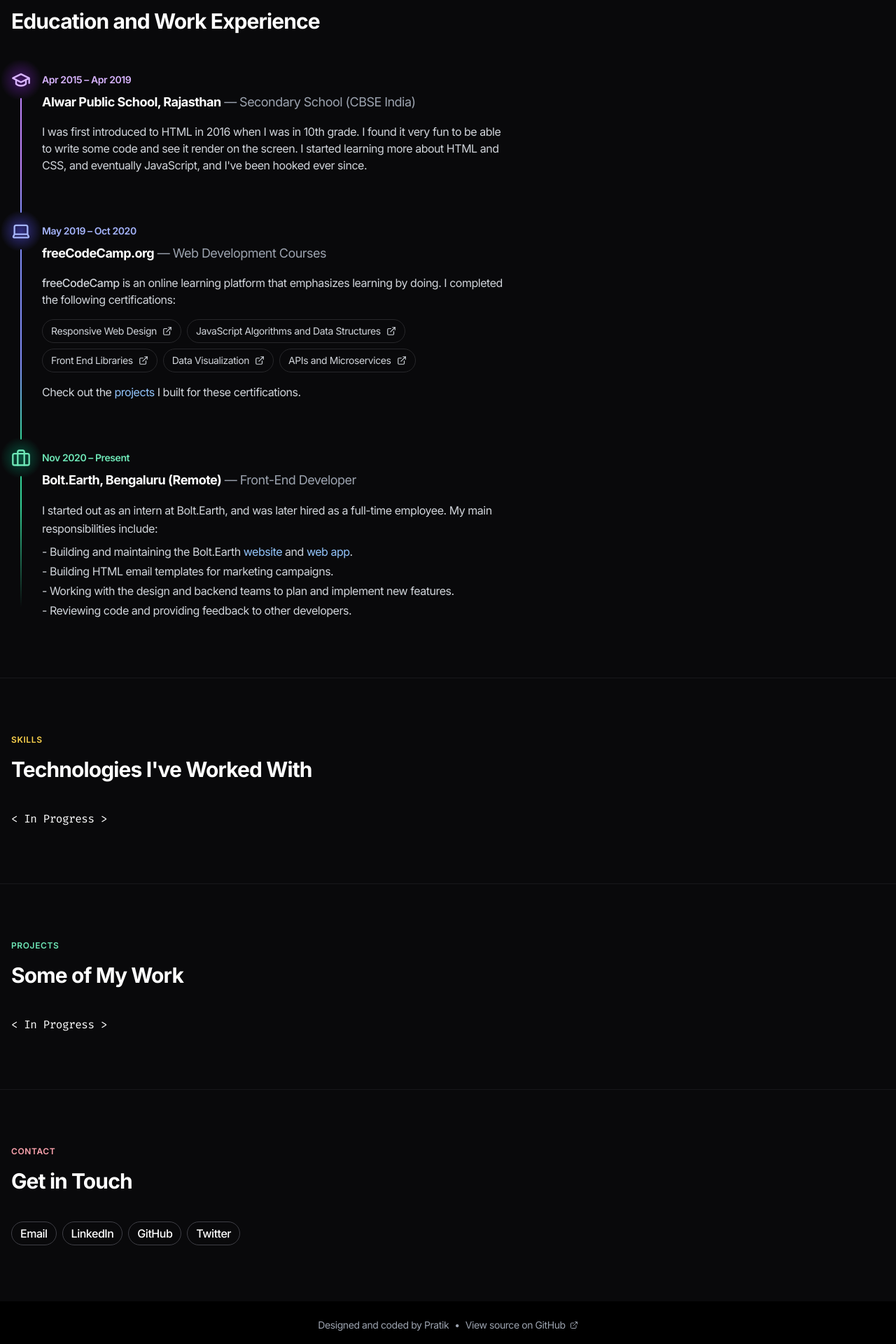
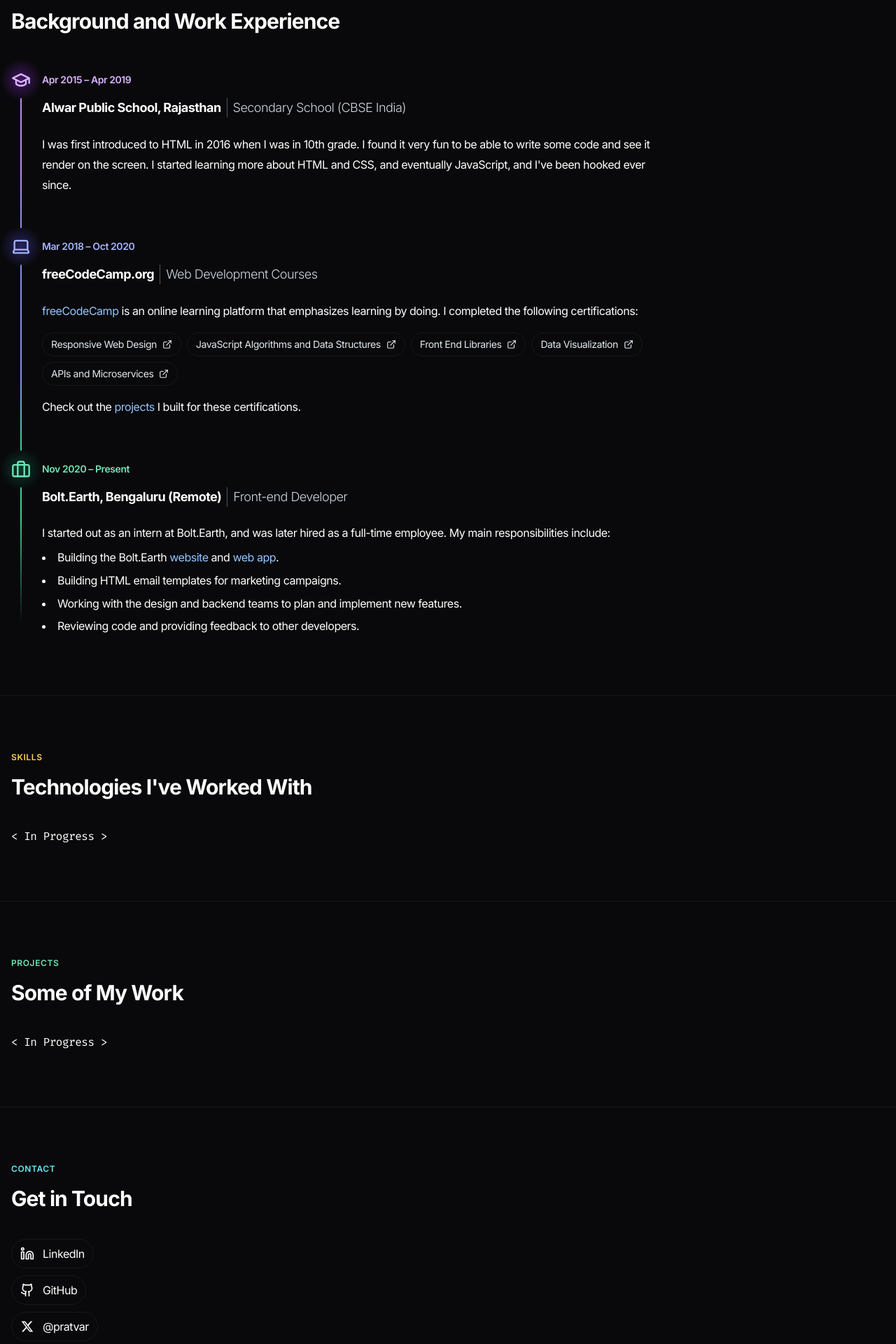
Before and after one commit to pratv1/pratv1.github.io, a Next.js app: page / in a window 1280 px wide. Shown: the part 760-2680 px from the top of the page at 70% size. Built offline with nearby package versions, Linux system fonts and the light colour scheme.

Commit message:
Rearrange layout; Fix styling

```diff
--- a/app/layout.jsx
+++ b/app/layout.jsx
@@ -15,7 +15,7 @@ const firaCode = Fira_Code({
 });
 
 export const metadata = {
-  title: "Pratik V | Front-End Developer",
+  title: "Pratik V | Front-end Developer",
   description: "I am a front-end developer based in India.",
 };
 
@@ -34,7 +34,7 @@ export default function RootLayout({ children }) {
             >
               <Home size={20} />
             </Link>
-            <div className="flex w-full items-center justify-end space-x-2">
+            <div className="flex w-full items-center justify-end">
               {[
                 { title: "About", href: "/#about" },
                 { title: "Projects", href: "/#projects" },
@@ -45,7 +45,8 @@ export default function RootLayout({ children }) {
                   key={i}
                   href={el.href}
                   className={cn(
-                    "rounded-full border border-zinc-800 px-3 py-1.5 text-sm text-gray-300 transition-all hover:border-zinc-700 hover:bg-zinc-900 hover:text-white",
+                    "rounded-full border border-transparent px-3.5 py-1.5 text-sm text-gray-300 transition-all hover:bg-zinc-900 hover:text-white active:bg-zinc-800",
+                    el.title !== "Blog" && "hidden sm:block",
                   )}
                 >
                   {el.title}
@@ -54,7 +55,7 @@ export default function RootLayout({ children }) {
               <Link
                 href="https://github.com/pratv1/pratv1.github.io"
                 target="_blank"
-                className="pl-1 text-gray-300 transition-all hover:text-white"
+                className="ml-3.5 text-gray-300 transition-all hover:text-white"
                 title="View source on GitHub"
               >
                 <Github size={20} />
@@ -63,13 +64,13 @@ export default function RootLayout({ children }) {
           </div>
           <hr className="border-zinc-900" />
         </header>
-        <main className>{children}</main>
+        <main>{children}</main>
         <footer className="bg-black text-sm">
-          <div className="container flex items-center justify-center py-6 text-center text-gray-400">
+          <div className="container flex flex-col items-center justify-center py-6 text-center text-gray-400 md:flex-row">
             <span>Designed and coded by Pratik</span>
-            <span className="mx-2">•</span>
+            <span className="mx-2 text-gray-800">•</span>
             <a
-              className="flex items-center space-x-1.5 transition-all hover:text-gray-200"
+              className="flex items-center space-x-1.5 transition-all hover:text-gray-300 hover:underline"
               href="https://github.com/pratv1/pratv1.github.io"
               target="_blank"
             >
--- a/app/page.jsx
+++ b/app/page.jsx
@@ -1,13 +1,17 @@
 "use client";
 
+import XLogo from "@/public/icons/XLogo";
 import { cn } from "@/utils";
 import { motion } from "framer-motion";
 import {
   Briefcase,
   ChevronsDown,
   ExternalLink,
+  Github,
   GraduationCap,
   Laptop,
+  Linkedin,
+  Mail,
 } from "lucide-react";
 
 const Home = () => {
@@ -42,33 +46,22 @@ const Home = () => {
             })}
             <div className="absolute h-full w-full bg-gradient-to-b from-transparent from-50% to-zinc-950" />
           </div>
+          {Array(2)
+            .fill()
+            .map((_, i) => (
               <motion.div
-            className="absolute bottom-0 left-0 h-full w-full bg-gradient-to-r from-gray-950 via-gray-900 to-gray-950"
-            animate={{
-              x: ["0%", "100%"],
-              opacity: [1, 0.5, 1],
-              transition: {
-                duration: 5,
-                ease: "linear",
-                repeat: Infinity,
-              },
-            }}
-          />
-          <motion.div
+                key={i}
                 className="absolute bottom-0 left-0 h-full w-full bg-gradient-to-r from-gray-950 via-gray-900 to-gray-950"
                 animate={{
                   scaleX: 1.001, // Prevents gap between the two gradients
-              x: ["-100%", "0%"],
+                  x: i === 0 ? ["0%", "100%"] : ["-100%", "0%"],
                   opacity: [1, 0.5, 1],
-              transition: {
-                duration: 5,
-                ease: "linear",
-                repeat: Infinity,
-              },
+                  transition: { duration: 5, ease: "linear", repeat: Infinity },
                 }}
               />
+            ))}
+          <div className="absolute bottom-0 left-0 h-full w-full bg-gradient-to-t from-transparent to-zinc-950 to-10%" />
         </div>
-        <div className="absolute bottom-0 left-0 h-full w-full bg-gradient-to-t from-transparent to-zinc-950 to-10%" />
 
         <div className="container relative max-w-screen-lg py-28 text-center md:py-40">
           <h1 className="text-4xl font-extrabold sm:mt-10 sm:text-5xl md:text-6xl">
@@ -77,7 +70,7 @@ const Home = () => {
               Pratik V.
             </span>
           </h1>
-          <div className="mx-auto mt-10 max-w-4xl !leading-loose text-slate-300 md:text-lg">
+          <div className="mx-auto mt-10 max-w-4xl text-sm !leading-loose text-slate-300 lg:text-lg">
             <p>
               I'm a{" "}
               <b className="font-medium text-white">front-end developer</b>{" "}
@@ -88,11 +81,11 @@ const Home = () => {
                 href="https://bolt.earth/"
                 target="_blank"
                 rel="noopener noreferrer"
-                className="font-medium text-white underline decoration-white/50 decoration-dotted underline-offset-4 transition-all hover:text-green-300 hover:decoration-green-300/50"
+                className="font-medium text-white underline decoration-white/50 decoration-dotted underline-offset-4 transition-all hover:text-emerald-300 hover:decoration-green-300/50"
               >
                 Bolt.Earth
-              </a>
-              , where I'm helping enable India's largest EV charging network.
+              </a>{" "}
+              where I'm helping enable India's largest EV charging network.
             </p>
             <p className="mt-4">
               My current go-to stack is{" "}
@@ -119,81 +112,59 @@ const Home = () => {
       <section id="about" className="border-t border-zinc-900 pt-4">
         <div className="container py-20">
           <div className="mb-4 text-xs font-semibold uppercase tracking-wider text-blue-300">
-            Background
+            About Me
           </div>
           <h3 className="mb-6 text-2xl font-bold sm:text-3xl lg:mb-10">
-            Education and Work Experience
+            Background and Work Experience
           </h3>
-          <div className="flex items-stretch space-x-4">
-            <div className="flex w-7 flex-col items-center">
-              <div className="relative my-3 text-purple-300">
-                <div
-                  className="absolute left-1/2 top-1/2 z-0 h-14 w-14 -translate-x-1/2 -translate-y-1/2"
-                  style={{
-                    background:
-                      "radial-gradient(rgb(88, 28, 135, 0.7), transparent 75%)",
-                  }}
-                />
-                <GraduationCap className="relative" size={28} />
-              </div>
-              <div className="h-full w-[2px] rounded bg-gradient-to-b from-purple-400 from-60% to-indigo-400" />
-            </div>
-            <div className="mt-4 max-w-2xl pb-14">
-              <div className="mb-2 text-sm font-semibold text-purple-300">
-                Apr 2015 – Apr 2019
-              </div>
-              <div className="mb-4 text-lg">
-                <b className="font-bold">Alwar Public School, Rajasthan</b>{" "}
-                <span className="text-gray-400">
-                  {" "}
-                  — Secondary School (CBSE India)
-                </span>
-              </div>
-              <p className="text-gray-300">
-                I was first introduced to HTML in 2016 when I was in 10th grade.
-                I found it very fun to be able to write some code and see it
-                render on the screen. I started learning more about HTML and
-                CSS, and eventually JavaScript, and I've been hooked ever since.
+          {[
+            {
+              icon: (
+                <GraduationCap className="relative h-6 w-6 lg:h-7 lg:w-7" />
+              ),
+              colors: {
+                icon: "text-purple-300",
+                iconBg:
+                  "radial-gradient(rgba(88, 28, 135, 0.7), transparent 75%)",
+                line: "from-purple-400 from-60% to-indigo-400",
+              },
+              timePeriod: "Apr 2015 – Apr 2019",
+              title: "Alwar Public School, Rajasthan",
+              subtitle: "Secondary School (CBSE India)",
+              content: (
+                <p>
+                  I was first introduced to HTML in 2016 when I was in 10th
+                  grade. I found it very fun to be able to write some code and
+                  see it render on the screen. I started learning more about
+                  HTML and CSS, and eventually JavaScript, and I've been hooked
+                  ever since.
                 </p>
-            </div>
-          </div>
-          <div className="flex items-stretch space-x-4">
-            <div className="flex w-7 flex-col items-center">
-              <div className="relative my-3 text-indigo-300">
-                <div
-                  className="absolute left-1/2 top-1/2 z-0 h-14 w-14 -translate-x-1/2 -translate-y-1/2"
-                  style={{
-                    background:
-                      "radial-gradient(rgb(49, 46, 129), transparent 75%)",
-                  }}
-                />
-                <Laptop className="relative" size={28} />
-              </div>
-              <div className="h-full w-[2px] rounded bg-gradient-to-b from-indigo-400 from-60% to-emerald-400" />
-            </div>
-            <div className="mt-4 max-w-2xl pb-14">
-              <div className="mb-2 text-sm font-semibold text-indigo-300">
-                May 2019 – Oct 2020
-              </div>
-              <div className="mb-4 text-lg">
+              ),
+            },
+            {
+              icon: <Laptop className="relative h-6 w-6 lg:h-7 lg:w-7" />,
+              colors: {
+                icon: "text-indigo-300",
+                iconBg:
+                  "radial-gradient(rgba(49, 46, 129, 0.7), transparent 75%)",
+                line: "from-indigo-400 from-60% to-emerald-400",
+              },
+              timePeriod: "Mar 2018 – Oct 2020",
+              title: "freeCodeCamp.org",
+              subtitle: "Web Development Courses",
+              content: (
+                <>
+                  <p className="mb-4">
                     <a
+                      className="text-blue-300 transition-all hover:underline"
                       href="https://freecodecamp.org"
                       target="_blank"
                       rel="noopener noreferrer"
-                  className="font-bold hover:text-blue-600"
                     >
-                  freeCodeCamp.org
+                      freeCodeCamp
                     </a>{" "}
-                <span className="text-gray-400">
-                  {" "}
-                  — Web Development Courses
-                </span>
-              </div>
-              <div className="text-gray-300">
-                <p className="mb-4">
-                  <b className="font-medium">freeCodeCamp</b> is an online
-                  learning platform that emphasizes learning by doing. I
-                  completed the following certifications:
+                    is an online learning platform that emphasizes learning by
+                    doing. I completed the following certifications:
                   </p>
                   <div className="mb-2 flex flex-wrap items-center">
                     {[
@@ -220,7 +191,7 @@ const Home = () => {
                     ].map((el, i) => (
                       <a
                         key={i}
-                      className="mb-2 mr-2 flex items-center space-x-2 rounded-full border border-zinc-800 px-3 py-1.5 text-sm text-gray-300 transition-all hover:border-zinc-700 hover:bg-zinc-900 hover:text-white"
+                        className="mb-2 mr-2 flex items-center space-x-2 rounded-full border border-zinc-900 px-3 py-1.5 text-sm text-slate-200 transition-all hover:border-zinc-800 hover:bg-zinc-900 hover:text-white active:bg-zinc-800"
                         href={el.link}
                         target="_blank"
                         rel="noopener noreferrer"
@@ -242,39 +213,30 @@ const Home = () => {
                     </a>{" "}
                     I built for these certifications.
                   </p>
-              </div>
-            </div>
-          </div>
-          <div className="flex items-stretch space-x-4">
-            <div className="flex w-7 flex-col items-center">
-              <div className="relative my-3 text-emerald-300">
-                <div
-                  className="emeral absolute left-1/2 top-1/2 z-0 h-14 w-14 -translate-x-1/2 -translate-y-1/2"
-                  style={{
-                    background:
-                      "radial-gradient(rgb(6, 78, 59), transparent 75%)",
-                  }}
-                />
-                <Briefcase className="relative" size={28} />
-              </div>
-              <div className="h-full w-[2px] rounded-full bg-gradient-to-b from-emerald-400 from-20% to-transparent to-90%" />
-            </div>
-            <div className="mt-4 max-w-2xl">
-              <div className="mb-2 text-sm font-semibold text-emerald-300">
-                Nov 2020 – Present
-              </div>
-              <div className="mb-4 text-lg">
-                <b className="font-bold">Bolt.Earth, Bengaluru (Remote)</b>{" "}
-                <span className="text-gray-400"> — Front-End Developer</span>
-              </div>
-              <div className="text-gray-300">
+                </>
+              ),
+            },
+            {
+              icon: <Briefcase className="relative h-6 w-6 lg:h-7 lg:w-7" />,
+              colors: {
+                icon: "text-emerald-300",
+                iconBg: "radial-gradient(rgb(6, 78, 59, 0.7), transparent 75%)",
+                line: "from-emerald-400 from-20% to-transparent to-90%",
+              },
+              timePeriod: "Nov 2020 – Present",
+              title: "Bolt.Earth, Bengaluru (Remote)",
+              subtitle: "Front-end Developer",
+              content: (
+                <>
                   <p className="leading-relaxed">
-                  I started out as an intern at Bolt.Earth, and was later hired
-                  as a full-time employee. My main responsibilities include:
+                    I started out as an intern at Bolt.Earth, and was later
+                    hired as a full-time employee. My main responsibilities
+                    include:
                   </p>
-                <ul className="mt-2 list-inside">
-                  <li className="mb-1">
-                    - Building and maintaining the Bolt.Earth{" "}
+                  <ul className="mt-2 list-inside list-disc">
+                    {[
+                      <>
+                        Building the Bolt.Earth{" "}
                         <a
                           href="https://bolt.earth/"
                           target="_blank"
@@ -293,21 +255,60 @@ const Home = () => {
                           web app
                         </a>
                         .
+                      </>,
+                      "Building HTML email templates for marketing campaigns.",
+                      "Working with the design and backend teams to plan and implement new features.",
+                      "Reviewing code and providing feedback to other developers.",
+                    ].map((el, i) => (
+                      <li key={i} className="mb-1">
+                        {el}
                       </li>
-                  <li className="mb-1">
-                    - Building HTML email templates for marketing campaigns.
-                  </li>
-                  <li className="mb-1">
-                    - Working with the design and backend teams to plan and
-                    implement new features.
-                  </li>
-                  <li className="mb-1">
-                    - Reviewing code and providing feedback to other developers.
-                  </li>
+                    ))}
                   </ul>
+                </>
+              ),
+            },
+          ].map((el, i, arr) => (
+            <div key={i} className="flex items-stretch space-x-3 lg:space-x-4">
+              <div className="flex w-6 flex-col items-center lg:w-7">
+                <div className={cn("relative my-3", el.colors.icon)}>
+                  <div
+                    className="absolute left-1/2 top-1/2 z-0 h-12 w-12 -translate-x-1/2 -translate-y-1/2 lg:h-14 lg:w-14"
+                    style={{ background: el.colors.iconBg }}
+                  />
+                  {el.icon}
+                </div>
+                <div
+                  className={cn(
+                    "h-full w-px rounded bg-gradient-to-b lg:w-[2px]",
+                    el.colors.line,
+                  )}
+                />
+              </div>
+              <div
+                className={cn(
+                  "mt-3.5 max-w-4xl lg:mt-4",
+                  i !== arr.length - 1 && "pb-12",
+                )}
+              >
+                <div
+                  className={cn("mb-4 text-sm font-semibold", el.colors.icon)}
+                >
+                  {el.timePeriod}
+                </div>
+                <div className="mb-6 flex flex-col space-y-1 lg:flex-row lg:items-stretch lg:space-x-2 lg:space-y-0 lg:text-lg">
+                  <b className="font-bold">{el.title}</b>
+                  <span className="hidden border-l border-slate-600 lg:inline-block" />
+                  <span className="font-light text-slate-300">
+                    {el.subtitle}
+                  </span>
+                </div>
+                <div className="text-sm !leading-[1.8em] text-white lg:text-base">
+                  {el.content}
                 </div>
               </div>
             </div>
+          ))}
         </div>
       </section>
 
@@ -339,29 +340,46 @@ const Home = () => {
         </div>
       </section>
 
-      <section className="border-t border-zinc-900">
+      <section id="contact" className="border-t border-zinc-900">
         <div className="container py-20">
-          <div className="mb-4 text-xs font-semibold uppercase tracking-wider text-rose-300">
+          <div className="mb-4 text-xs font-semibold uppercase tracking-wider text-cyan-300">
             Contact
           </div>
           <h3 className="mb-6 text-2xl font-bold sm:text-3xl lg:mb-10">
             Get in Touch
           </h3>
-          <div className="flex items-center space-x-2">
+          <div className="flex flex-col space-y-2.5">
             {[
-              { name: "Email", link: "mailto:pratikvar@pm.me" },
-              { name: "LinkedIn", link: "https://linkedin.com/in/pratv" },
-              { name: "GitHub", link: "https://github.com/pratv1" },
-              { name: "Twitter", link: "https://twitter.com/pratvar" },
+              {
+                icon: <Linkedin size={20} />,
+                title: "LinkedIn",
+                link: "https://linkedin.com/in/pratv",
+              },
+              {
+                icon: <Github size={20} />,
+                title: "GitHub",
+                link: "https://github.com/pratv1",
+              },
+              {
+                icon: <XLogo className="h-[20px] w-[20px]" />,
+                title: "@pratvar",
+                link: "https://x.com/pratvar",
+              },
+              {
+                icon: <Mail size={20} />,
+                title: "pratikvar@pm.me",
+                link: "mailto:pratikvar@pm.me",
+              },
             ].map((el, i) => (
               <a
                 key={i}
-                className="flex items-center rounded-full border border-zinc-700 px-3 py-1 transition-all"
+                className="flex w-fit items-center space-x-3 rounded-full border border-zinc-900 px-3 py-2 transition-all hover:border-zinc-800 hover:bg-zinc-900 active:bg-zinc-800"
                 href={el.link}
                 target="_blank"
                 rel="noopener noreferrer"
               >
-                <span className="font-medium ">{el.name}</span>
+                {el.icon || null}
+                <span>{el.title}</span>
               </a>
             ))}
           </div>
--- /dev/null
+++ b/public/icons/XLogo.jsx
@@ -0,0 +1,17 @@
+const XLogo = (props) => {
+  return (
+    <svg
+      {...props}
+      viewBox="0 0 24 24"
+      fill="none"
+      xmlns="http://www.w3.org/2000/svg"
+    >
+      <path
+        d="M17.749 3H20.8154L14.1163 10.6567L21.9973 21.0757H15.8265L10.9933 14.7566L5.46312 21.0757H2.39488L9.56027 12.886L2 3H8.32742L12.6962 8.77588L17.749 3ZM16.6728 19.2403H18.3719L7.40417 4.73897H5.58084L16.6728 19.2403Z"
+        fill="currentColor"
+      />
+    </svg>
+  );
+};
+
+export default XLogo;
```
Lines whose indentation alone changed are shown as unchanged.
